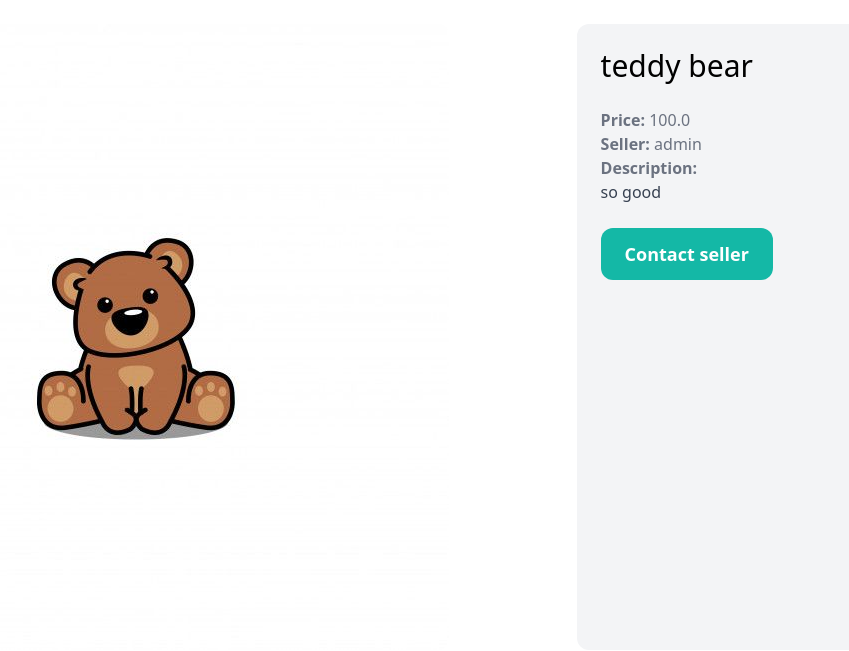
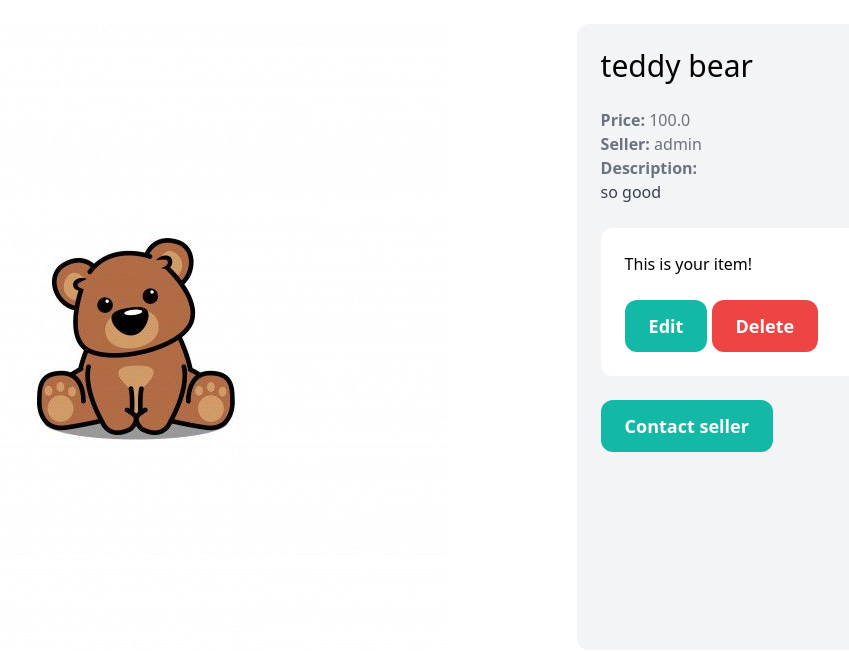
Before and after one commit to lmahdy/Commerce-Center, a Django app: page /items/1/ in a window 1280 px wide. Shown: the part 77-728 px from the top of the page, without its empty margins (201-1050 px from the left). Run offline with Django 5.2, Linux system fonts and the light colour scheme; a user stored in the database is signed in; data comes from the database, SQL or seed files in the repository; both versions use the stored data as it was after the commit; some libraries are stand-ins or nearby versions.

Commit message:
Delete items

```diff
--- a/market/item/templates/item/detail.html
+++ b/market/item/templates/item/detail.html
@@ -18,6 +18,18 @@
             {{ item.description }}
         </p>
     {% endif %}
+
+    {% if request.user == item.created_by %}
+    <div class="mt-6 p-6 bg-white rounded-xl">
+        <p>This is your item!</p>
+
+        <a href="#" class="inline-block mt-6 px-6 py-3 text-lg font-semibold bg-teal-500 text-white rounded-xl">Edit</a>
+        <a href="{% url 'item:delete' item.id %}" class="inline-block mt-6 px-6 py-3 text-lg font-semibold bg-red-500 text-white rounded-xl">Delete</a>
+    </div>
+{% else %}
+    <a href="{% url 'conversation:new' item.id %}" class="inline-block mt-6 px-6 py-3 text-lg font-semibold bg-teal-500 text-white rounded-xl hover:bg-teal-700">Contact seller</a>
+{% endif %}
+
     <a href="#" class="inline-block mt-6 px-6 py-3 text-lg font-semibold bg-teal-500 text-white rounded-xl hover:bg-teal-700">Contact seller</a>
 
         </div>
--- a/market/item/urls.py
+++ b/market/item/urls.py
@@ -7,5 +7,6 @@ app_name = 'item'
 urlpatterns = [
     path('new/', views.new, name='new'),
     path('<int:pk>/', views.detail, name='detail'),
+    path('<int:pk>/delete/', views.delete, name='delete'),
 
 ]
--- a/market/item/views.py
+++ b/market/item/views.py
@@ -32,3 +32,10 @@ def new(request):
         'form': form,
         'title': 'New item',
     })
+
+@login_required
+def delete(request, pk):
+    item = get_object_or_404(Item, pk=pk, created_by=request.user)
+    item.delete()
+
+    return redirect('dashboard:index')
```
Also changed, not shown: market/db.sqlite3, market/media/item_images/msddd.png (added).
